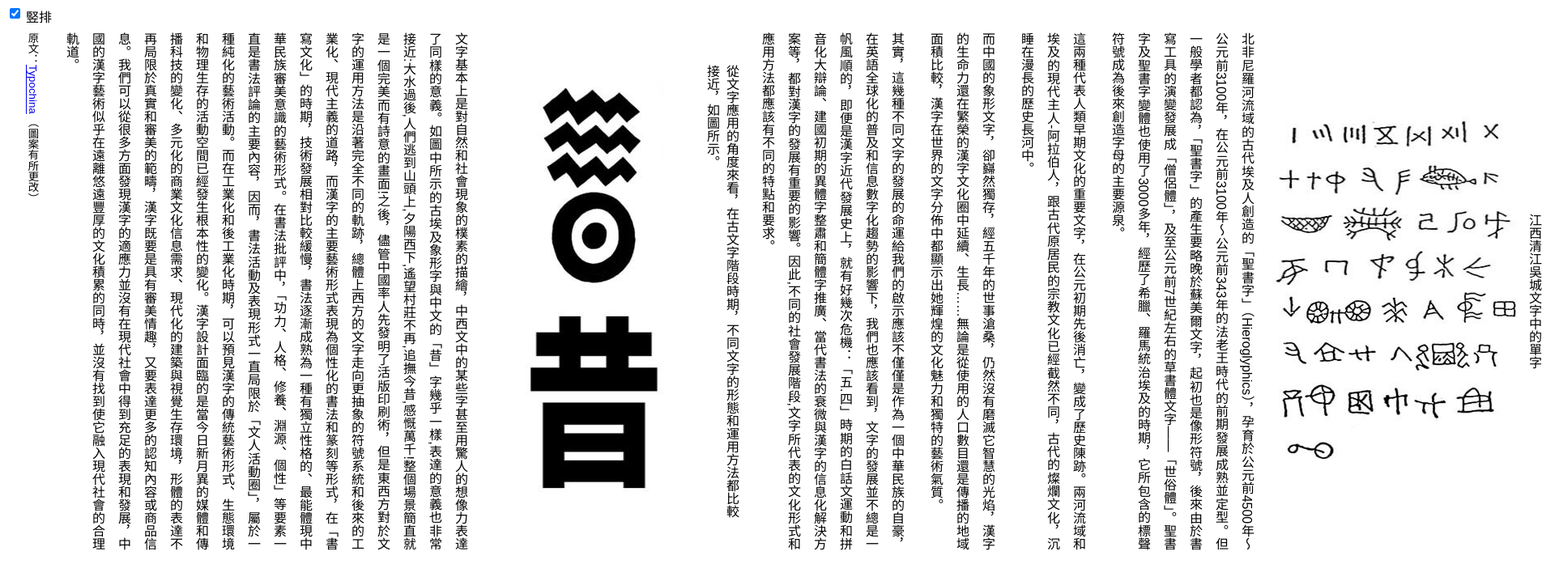
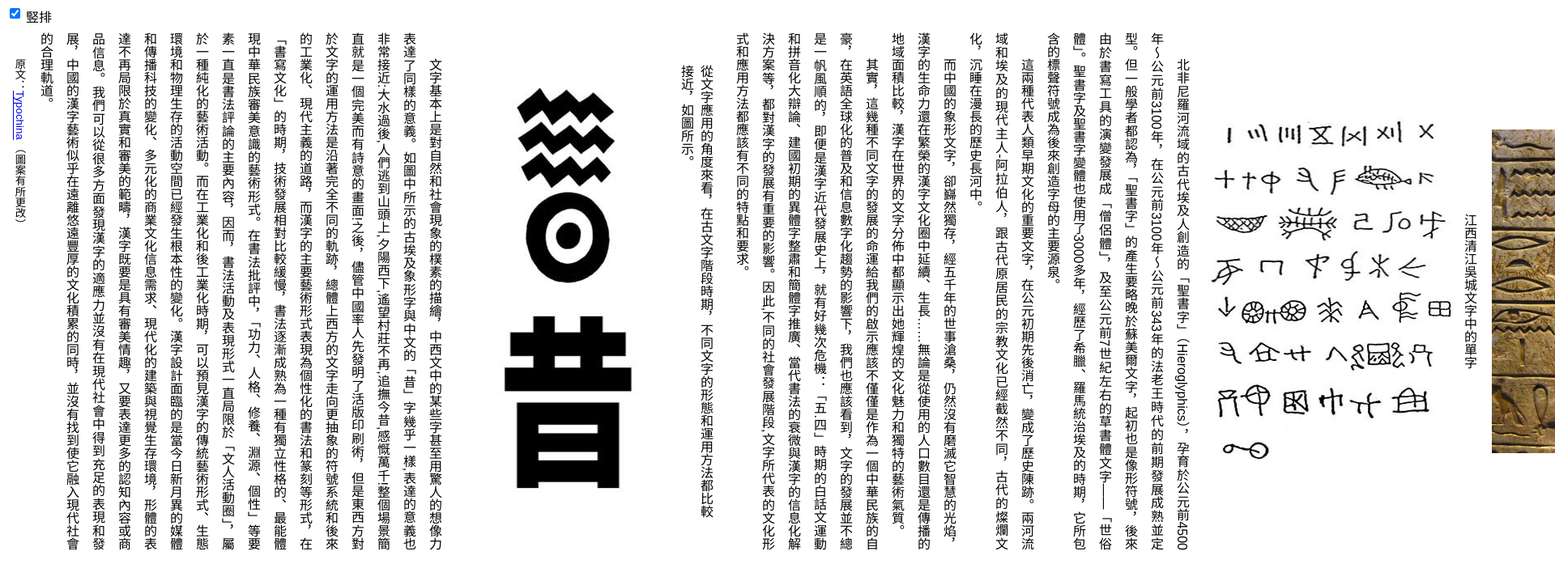
Before and after one commit to huijing/zh-type, a website: page index.html in a window 1280 px wide. Shown: the top 718 px of the page at 81% size, 1920 px wide, since content can reach past the window. Drawn offline with Linux system fonts and the light colour scheme; files that its build step writes are made by us from their sources.

Commit message:
Update paragraph styles

```diff
--- a/scss/styles.scss
+++ b/scss/styles.scss
@@ -10,6 +10,8 @@ main {
 
 p {
   line-height: 2;
+  margin: 0;
+  text-indent: 2em;
 }
 
 figure {
```
Also changed, not shown: styles.css.
